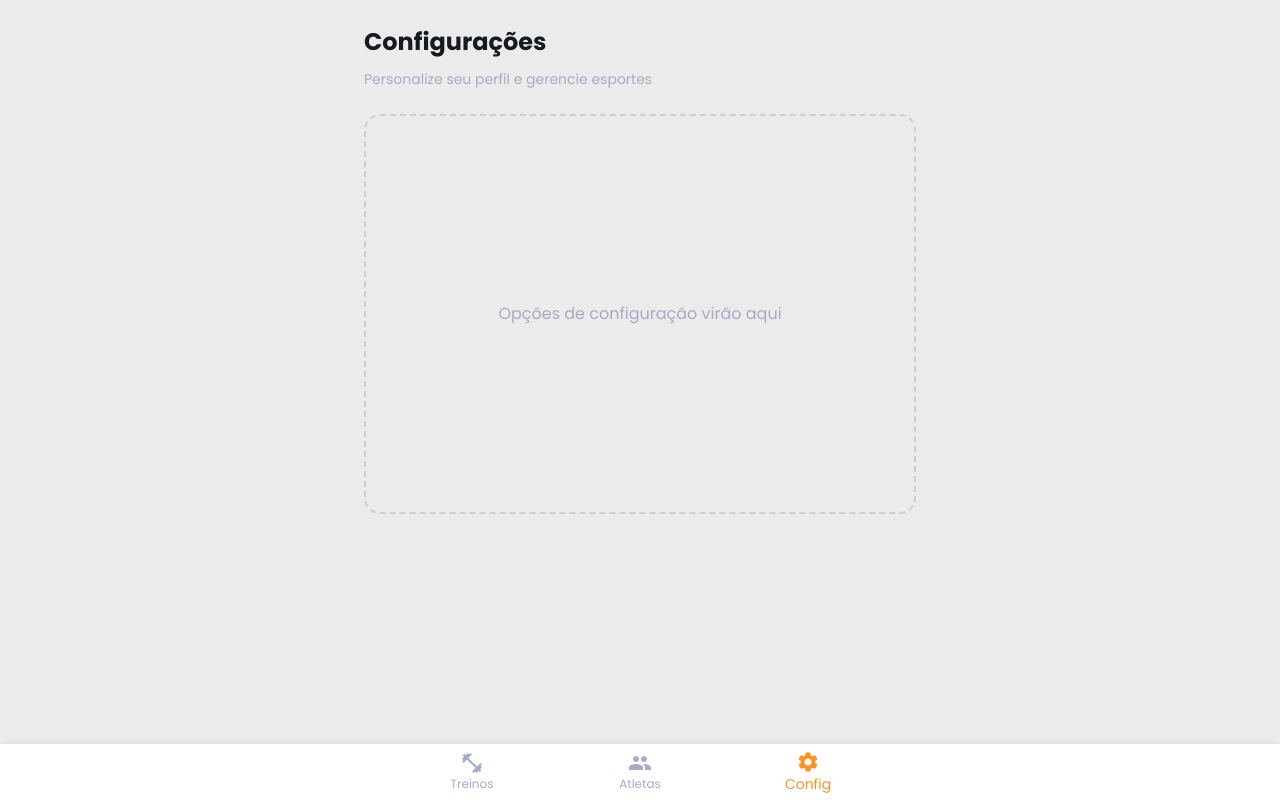
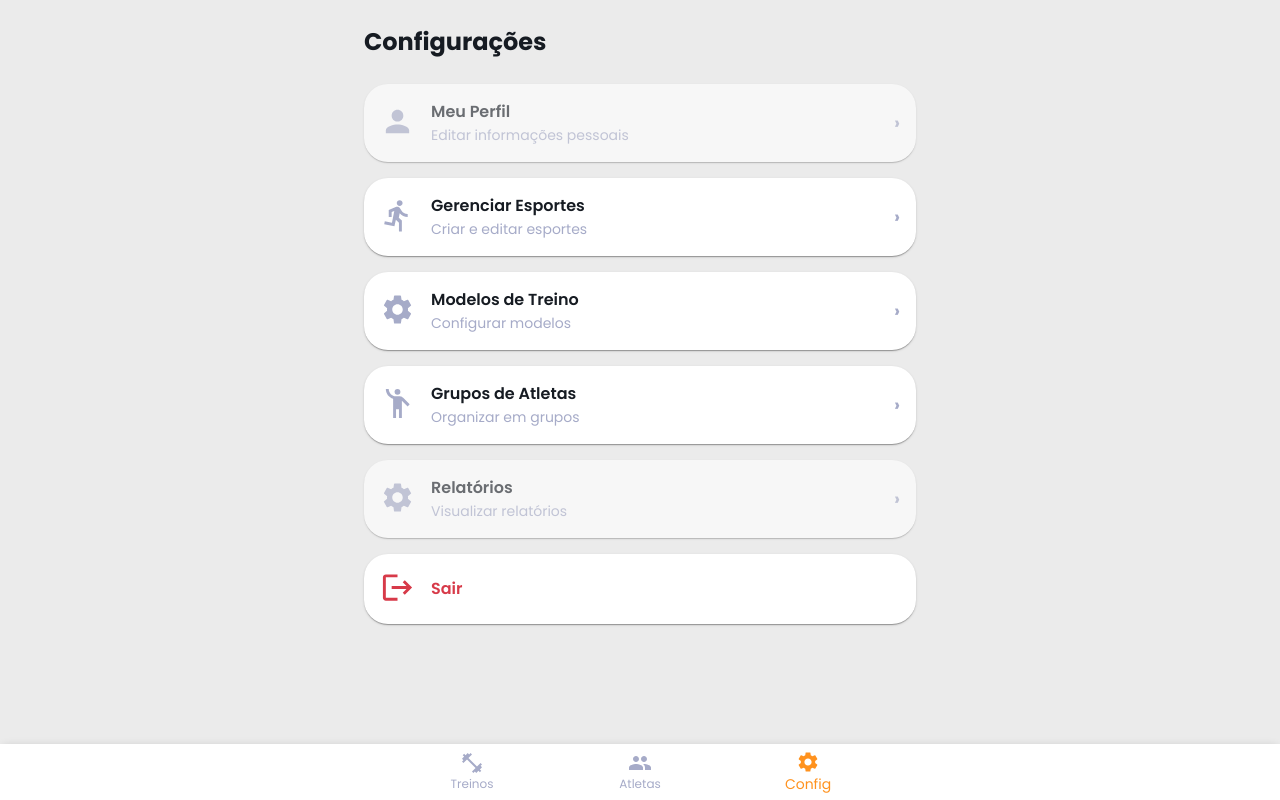
Before and after one commit to Lucas-magalhaes1/adap-treino-next, a Next.js app: page /dashboard/settings in a window 1280 px wide. Built offline with nearby package versions, Linux system fonts and the light colour scheme; no server answers; what @mui/material-nextjs would draw is missing.

Commit message:
feat: enhance SettingsPage with athlete management features and improved UI components

```diff
--- a/src/components/screens/SettingsPage.tsx
+++ b/src/components/screens/SettingsPage.tsx
@@ -1,33 +1,179 @@
 'use client'
 
-import { Box, Container, Typography } from '@mui/material'
+import {
+  DirectionsRun,
+  EmojiPeople,
+  Logout,
+  Person,
+  Settings as SettingsIcon,
+} from '@mui/icons-material'
+import {
+  AppBar,
+  Box,
+  Card,
+  CardActionArea,
+  CardContent,
+  Container,
+  Dialog,
+  IconButton,
+  Stack,
+  Toolbar,
+  Typography,
+} from '@mui/material'
+import { signOut } from 'next-auth/react'
+import { useState } from 'react'
+import { ManageAthleteGroupsScreen } from './settings/ManageAthleteGroupsScreen'
+import { ManageSportsScreen } from './settings/ManageSportsScreen'
+import ManageTrainingModelsScreen from './settings/ManageTrainingModelsScreen'
+import TrainingModelEditor from './settings/TrainingModelEditor'
+
+type SettingsView = 'main' | 'sports' | 'models' | 'groups' | 'model-edit'
 
 export function SettingsPage() {
+  const [currentView, setCurrentView] = useState<SettingsView>('main')
+  const [selectedModelId, setSelectedModelId] = useState<number | null>(null)
+
+  const handleLogout = async () => {
+    await signOut({ callbackUrl: '/login' })
+  }
+
+  const menuItems = [
+    {
+      id: 'profile' as const,
+      icon: <Person fontSize="large" />,
+      title: 'Meu Perfil',
+      description: 'Editar informações pessoais',
+      disabled: true,
+    },
+    {
+      id: 'sports' as const,
+      icon: <DirectionsRun fontSize="large" />,
+      title: 'Gerenciar Esportes',
+      description: 'Criar e editar esportes',
+      onClick: () => setCurrentView('sports'),
+    },
+    {
+      id: 'models' as const,
+      icon: <SettingsIcon fontSize="large" />,
+      title: 'Modelos de Treino',
+      description: 'Configurar modelos',
+      onClick: () => setCurrentView('models'),
+    },
+    {
+      id: 'groups' as const,
+      icon: <EmojiPeople fontSize="large" />,
+      title: 'Grupos de Atletas',
+      description: 'Organizar em grupos',
+      onClick: () => setCurrentView('groups'),
+    },
+    {
+      id: 'reports' as const,
+      icon: <SettingsIcon fontSize="large" />,
+      title: 'Relatórios',
+      description: 'Visualizar relatórios',
+      disabled: true,
+    },
+  ]
+
+  if (currentView !== 'main') {
+    return (
+      <Dialog fullScreen open onClose={() => setCurrentView('main')}>
+        {currentView === 'models' ? (
+          <ManageTrainingModelsScreen
+            onBack={() => setCurrentView('main')}
+            onSelectModel={(modelId) => {
+              setSelectedModelId(modelId)
+              setCurrentView('model-edit')
+            }}
+          />
+        ) : currentView === 'model-edit' ? (
+          <TrainingModelEditor
+            modelId={selectedModelId}
+            onBack={() => {
+              setSelectedModelId(null)
+              setCurrentView('models')
+            }}
+          />
+        ) : (
+          <>
+            <AppBar position="relative" color="default" elevation={0}>
+              <Toolbar>
+                <IconButton edge="start" onClick={() => setCurrentView('main')}>
+                  <Box component="span" sx={{ fontSize: 24 }}>
+                    ←
+                  </Box>
+                </IconButton>
+                <Typography variant="h6" sx={{ flex: 1, ml: 2 }}>
+                  {currentView === 'sports' && 'Gerenciar Esportes'}
+                  {currentView === 'groups' && 'Grupos de Atletas'}
+                </Typography>
+              </Toolbar>
+            </AppBar>
+            <Box sx={{ p: 3, pb: 10 }}>
+              {currentView === 'sports' && <ManageSportsScreen />}
+              {currentView === 'groups' && <ManageAthleteGroupsScreen />}
+            </Box>
+          </>
+        )}
+      </Dialog>
+    )
+  }
+
   return (
     <Container maxWidth="sm" sx={{ py: 3 }}>
       <Box sx={{ mb: 3 }}>
         <Typography variant="h4" component="h1" sx={{ fontWeight: 'bold', mb: 1 }}>
           Configurações
         </Typography>
-        <Typography variant="body2" color="text.secondary">
-          Personalize seu perfil e gerencie esportes
-        </Typography>
       </Box>
 
-      {/* TODO: Adicionar configurações aqui */}
-      <Box
-        sx={{
-          display: 'flex',
-          alignItems: 'center',
-          justifyContent: 'center',
-          minHeight: '400px',
-          border: '2px dashed',
-          borderColor: 'divider',
-          borderRadius: 2,
-        }}
-      >
-        <Typography color="text.secondary">Opções de configuração virão aqui</Typography>
-      </Box>
+      <Stack spacing={2}>
+        {menuItems.map((item) => (
+          <Card
+            key={item.id}
+            sx={{
+              borderRadius: 3,
+              opacity: item.disabled ? 0.6 : 1,
+            }}
+          >
+            <CardActionArea onClick={item.onClick} disabled={item.disabled} sx={{ p: 2 }}>
+              <CardContent sx={{ p: 0 }}>
+                <Stack direction="row" spacing={2} alignItems="center">
+                  <Box sx={{ color: 'text.secondary' }}>{item.icon}</Box>
+                  <Box flex={1}>
+                    <Typography variant="body1" fontWeight={600}>
+                      {item.title}
+                    </Typography>
+                    <Typography variant="body2" color="text.secondary">
+                      {item.description}
+                    </Typography>
+                  </Box>
+                  <Typography variant="h6" color="text.secondary">
+                    ›
+                  </Typography>
+                </Stack>
+              </CardContent>
+            </CardActionArea>
+          </Card>
+        ))}
+
+        <Card sx={{ borderRadius: 3 }}>
+          <CardActionArea onClick={handleLogout} sx={{ p: 2 }}>
+            <CardContent sx={{ p: 0 }}>
+              <Stack direction="row" spacing={2} alignItems="center">
+                <Box sx={{ color: 'error.main' }}>
+                  <Logout fontSize="large" />
+                </Box>
+                <Box flex={1}>
+                  <Typography variant="body1" fontWeight={600} color="error.main">
+                    Sair
+                  </Typography>
+                </Box>
+              </Stack>
+            </CardContent>
+          </CardActionArea>
+        </Card>
+      </Stack>
     </Container>
   )
 }
```
